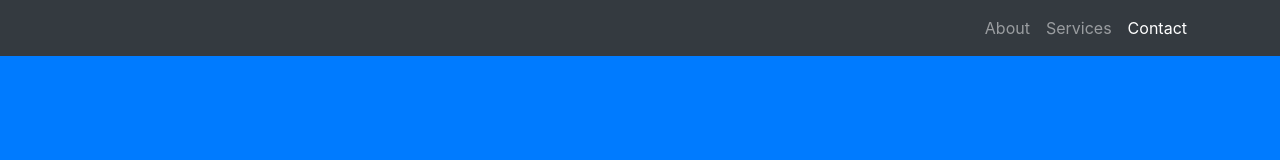
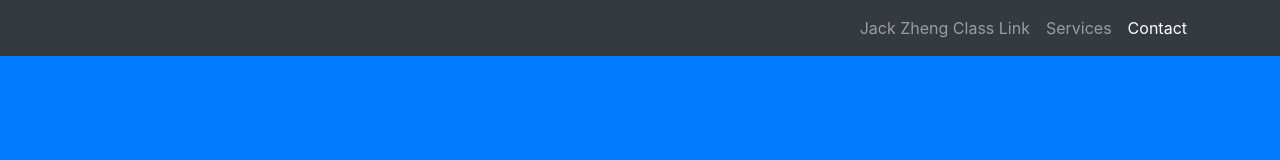
Before and after one commit to DeAngelousBrown/DeAngelousBrown.github.io, a plain HTML site: page index.html in a window 1280 px wide. Shown: the top 160 px of the page. Drawn offline with Linux system fonts and the light colour scheme; files that its build step writes are made by us from their sources; files whose address does not match are found by name.

Commit message:
Update index.html

```diff
--- a/index.html
+++ b/index.html
@@ -30,7 +30,7 @@
         <div class="collapse navbar-collapse" id="navbarResponsive">
           <ul class="navbar-nav ml-auto">
             <li class="nav-item">
-             <a class="nav-link js-scroll-trigger" href="#about">About</a>
+             <a class="nav-link js-scroll-trigger" href="http://it4203.jackzheng.net">Jack Zheng Class Link</a>
             </li>
             <li class="nav-item">
               <a class="nav-link js-scroll-trigger" href="#services">Services</a>
```
